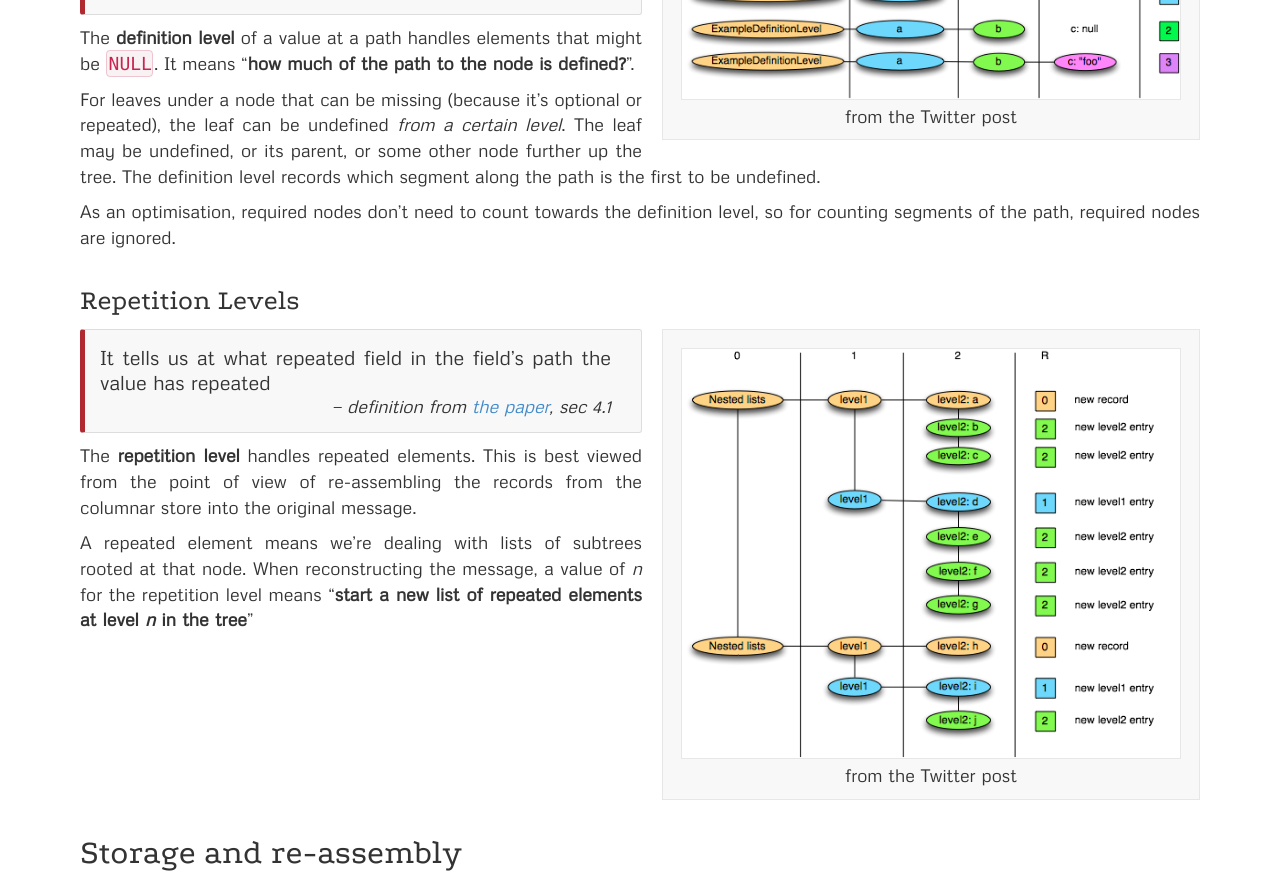
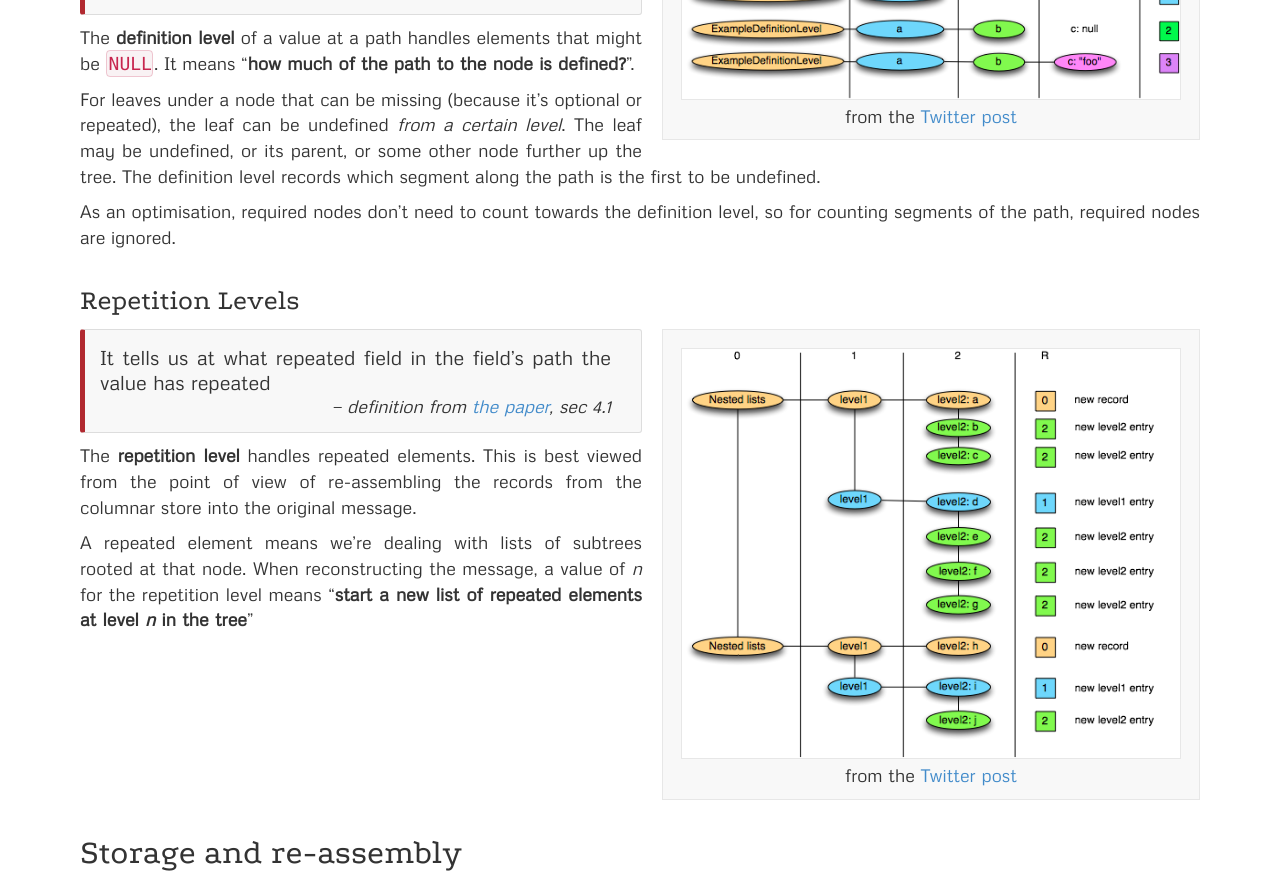
Before and after one commit to joekearney/joekearney.github.io, a Jekyll site: the page built from _posts/software/2016-12-30-understanding-record-shredding.md, in a window 1280 px wide and 1400 px high, scrolled down 1224 px. Shown: the part 155-1030 px from the top of the window. Built offline with Jekyll 4.4.1, drawn with Linux system fonts in a browser that asks for light colours; comment, search, counter and statistics services are not loaded.

Commit message:
add twitter post links from captions

```diff
--- a/_posts/software/2016-12-30-understanding-record-shredding.md
+++ b/_posts/software/2016-12-30-understanding-record-shredding.md
@@ -60,7 +60,7 @@ We store two pieces of extra information for each value at each path. These allo
 
 ### Definition Levels
 
-{% include image-float.html src='/images/record-shredding/definition-levels-diagram.png' txt_alt='Illustration of definition levels in a simple example' caption='from the Twitter post' id='definition-levels-diagram-image' side='right' background-colour='white' %}
+{% include image-float.html src='/images/record-shredding/definition-levels-diagram.png' txt_alt='Illustration of definition levels in a simple example' caption='from the <a href="https://blog.twitter.com/2013/dremel-made-simple-with-parquet">Twitter post</a>' id='definition-levels-diagram-image' side='right' background-colour='white' %}
 
 > How many fields in [path] _p_ that could be undefined (because they are optional or repeated) are actually present in the record?
 >
@@ -76,7 +76,7 @@ As an optimisation, required nodes don't need to count towards the definition le
 
 ### Repetition Levels
 
-{% include image-float.html src='/images/record-shredding/repetition-levels-diagram.png' txt_alt='Illustration of repetition levels in an AddressBook example' caption='from the Twitter post' id='repetition-levels-diagram-image' side='right' background-colour='white' %}
+{% include image-float.html src='/images/record-shredding/repetition-levels-diagram.png' txt_alt='Illustration of repetition levels in an AddressBook example' caption='from the <a href="https://blog.twitter.com/2013/dremel-made-simple-with-parquet">Twitter post</a>' id='repetition-levels-diagram-image' side='right' background-colour='white' %}
 
 > It tells us at what repeated field in the field's path the value has repeated
 >
```
